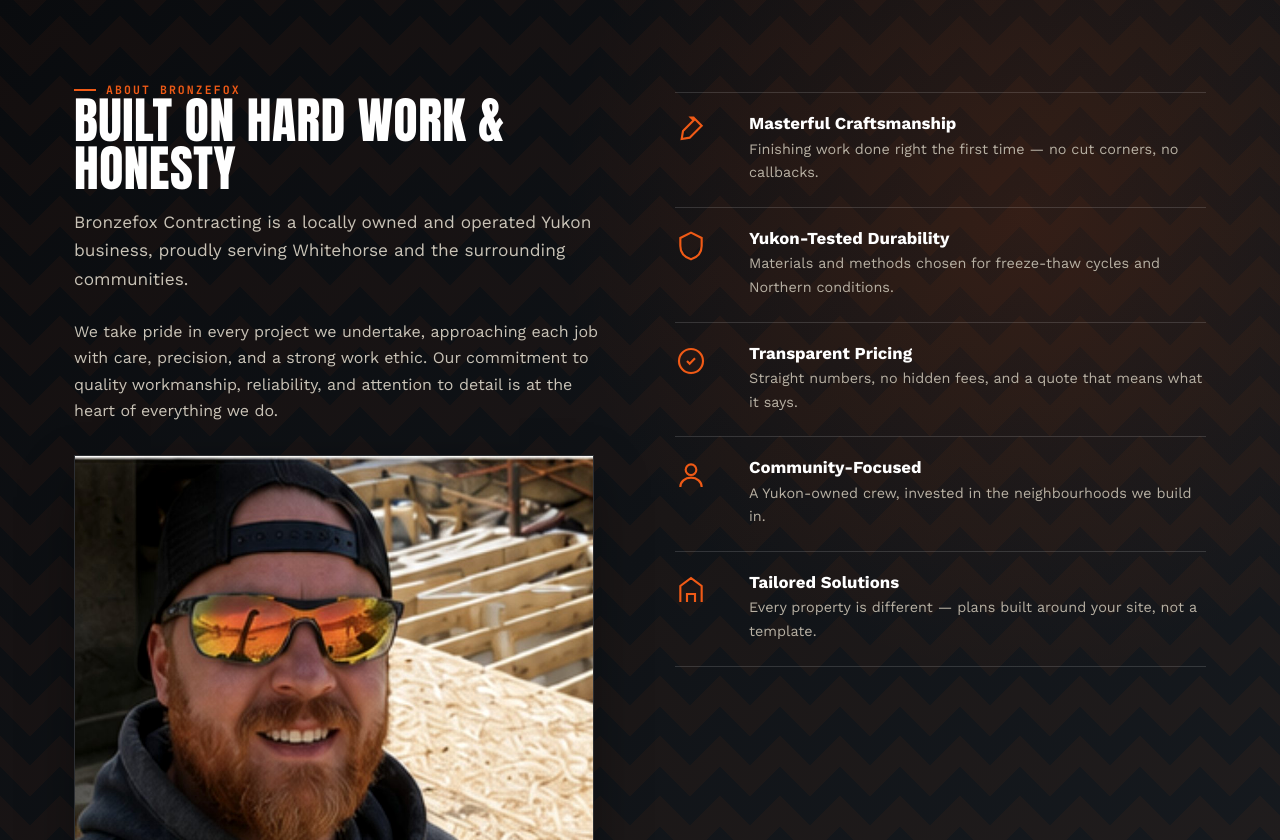
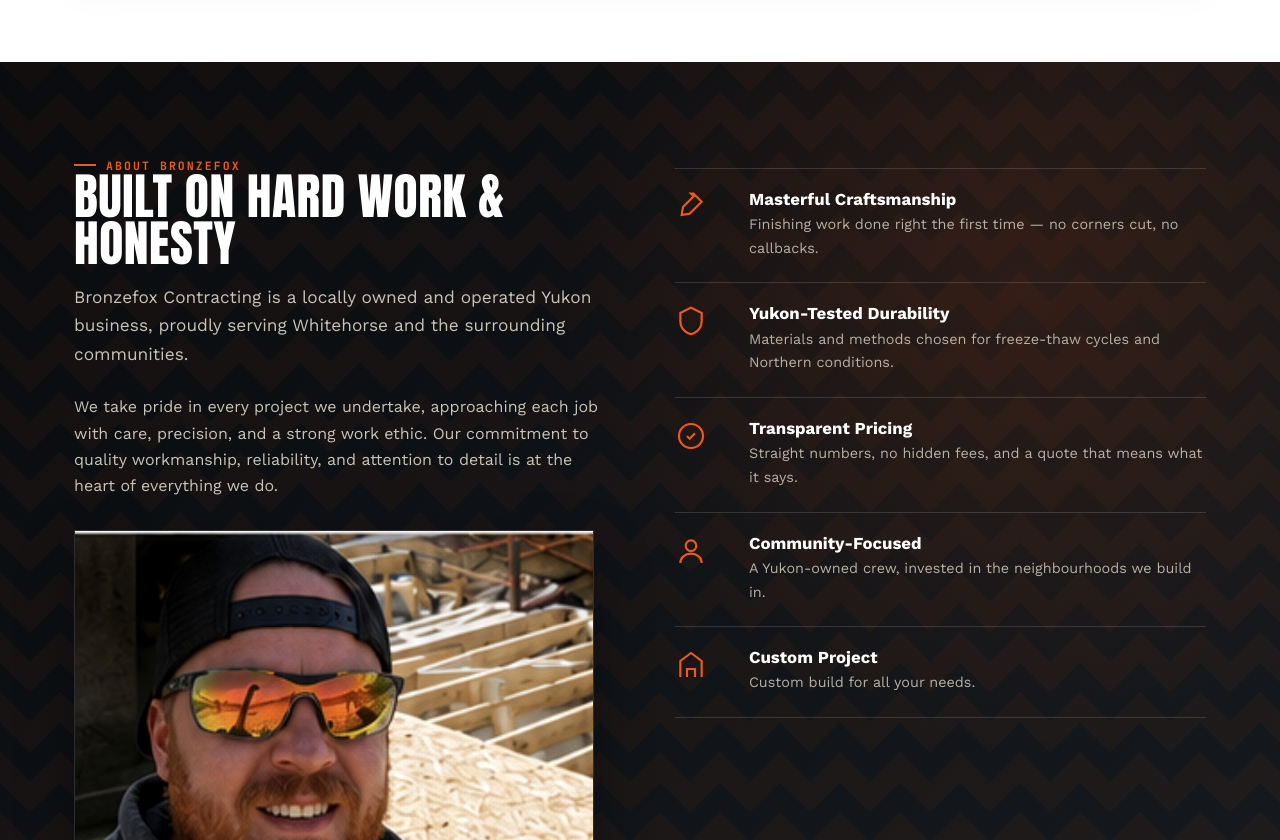
Before and after one commit to lamagieassociation-commits/Bronzefox, a plain HTML site: page index.html in a window 1280 px wide. Shown: the part 1960-2800 px from the top of the page. Drawn offline with nearby package versions, Linux system fonts and the light colour scheme.

Commit message:
Add files via upload

```diff
--- a/index.html
+++ b/index.html
@@ -949,10 +949,10 @@ form.quote-form{
     <div class="hero-panel">
       <div class="hero-eyebrow" data-en="Whitehorse &amp; the Yukon" data-fr="Whitehorse et le Yukon">Whitehorse &amp; the Yukon</div>
       <h1><span data-en="Serving" data-fr="Au service de">Serving</span><br><span class="accent" data-en="the Yukon Community." data-fr="la communauté du Yukon.">the Yukon Community.</span></h1>
-      <p class="hero-sub" data-en="Excavation, construction and renovation built for Northern conditions — honest pricing, local crews, no shortcuts." data-fr="Excavation, construction et rénovation adaptées au climat nordique — prix transparents, équipes locales, aucun raccourci.">Excavation, construction and renovation built for Northern conditions — honest pricing, local crews, no shortcuts.</p>
+      <p class="hero-sub" data-en="Excavation, construction and renovation built for Northern conditions. Our work is carried out with consideration for applicable Canadian building codes, local regulations, and industry best practices, ensuring that quality and safety remain at the forefront of everything we do." data-fr="Excavation, construction et rénovation adaptées au climat nordique. Nos travaux sont réalisés dans le respect des codes canadiens du bâtiment applicables, des règlements locaux et des meilleures pratiques de l'industrie, afin que la qualité et la sécurité restent au cœur de tout ce que nous faisons.">Excavation, construction and renovation built for Northern conditions. Our work is carried out with consideration for applicable Canadian building codes, local regulations, and industry best practices, ensuring that quality and safety remain at the forefront of everything we do.</p>
 
       <div class="hero-services-line" data-en-list="Excavation|Site Preparation|Demolition|Landscaping|Property Solutions" data-fr-list="Excavation|Préparation de terrain|Démolition|Aménagement paysager|Solutions immobilières">
-        <span>Excavation</span><span>Site Preparation</span><span>Demolition</span><span>Landscaping</span><span>Property Solutions</span>
+        <span data-en="Snow Removal" data-fr="Déneigement">Snow Removal</span><span data-en="Excavation" data-fr="Excavation">Excavation</span><span data-en="Site Preparation" data-fr="Préparation de terrain">Site Preparation</span><span data-en="Demolition" data-fr="Démolition">Demolition</span><span data-en="Landscaping" data-fr="Aménagement paysager">Landscaping</span><span data-en="Property Solutions" data-fr="Solutions immobilières">Property Solutions</span>
       </div>
 
       <div class="hero-ctas">
@@ -1078,7 +1078,7 @@ form.quote-form{
         <svg viewBox="0 0 24 24" fill="none" stroke="currentColor" stroke-width="1.6"><path d="M14 2l6 6-9 9-6 1 1-6 8-8-2-2z"/></svg>
         <div>
           <h3 data-en="Masterful Craftsmanship" data-fr="Savoir-Faire Artisanal">Masterful Craftsmanship</h3>
-          <p data-en="Finishing work done right the first time — no cut corners, no callbacks." data-fr="Des finitions réussies du premier coup — aucun raccourci, aucun retour de chantier.">Finishing work done right the first time — no cut corners, no callbacks.</p>
+          <p data-en="Finishing work done right the first time — no corners cut, no callbacks." data-fr="Des finitions réussies du premier coup — aucun raccourci, aucun retour de chantier.">Finishing work done right the first time — no corners cut, no callbacks.</p>
         </div>
       </li>
       <li class="value-item">
@@ -1105,8 +1105,8 @@ form.quote-form{
       <li class="value-item">
         <svg viewBox="0 0 24 24" fill="none" stroke="currentColor" stroke-width="1.6"><path d="M4 21V9l8-6 8 6v12M9 21v-6h6v6"/></svg>
         <div>
-          <h3 data-en="Tailored Solutions" data-fr="Solutions Sur-Mesure">Tailored Solutions</h3>
-          <p data-en="Every property is different — plans built around your site, not a template." data-fr="Chaque propriété est différente — des plans conçus pour votre terrain, pas un modèle standard.">Every property is different — plans built around your site, not a template.</p>
+          <h3 data-en="Custom Project" data-fr="Projet Sur Mesure">Custom Project</h3>
+          <p data-en="Custom build for all your needs." data-fr="Une réalisation sur mesure pour tous vos besoins.">Custom build for all your needs.</p>
         </div>
       </li>
     </ul>
```
